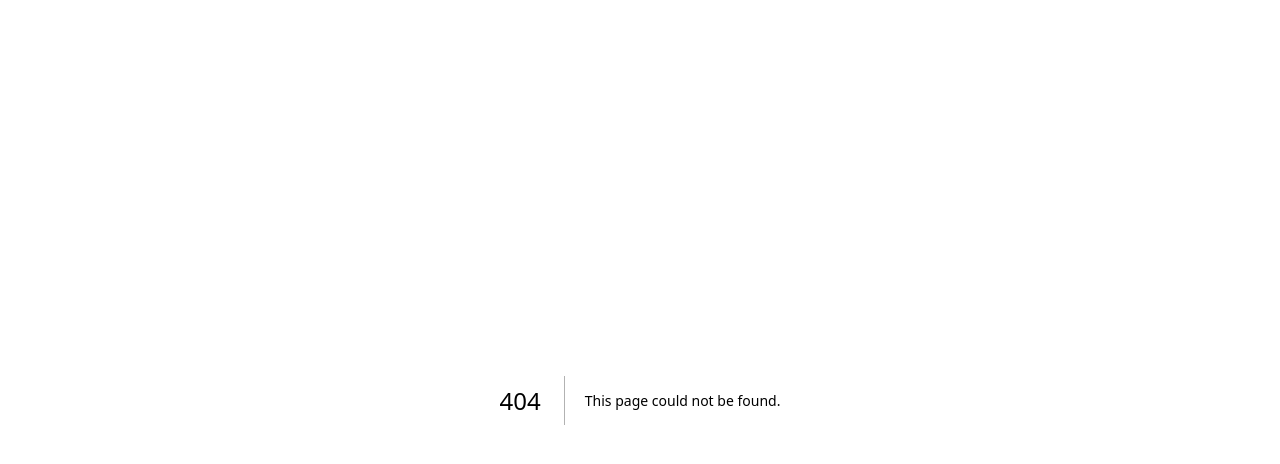
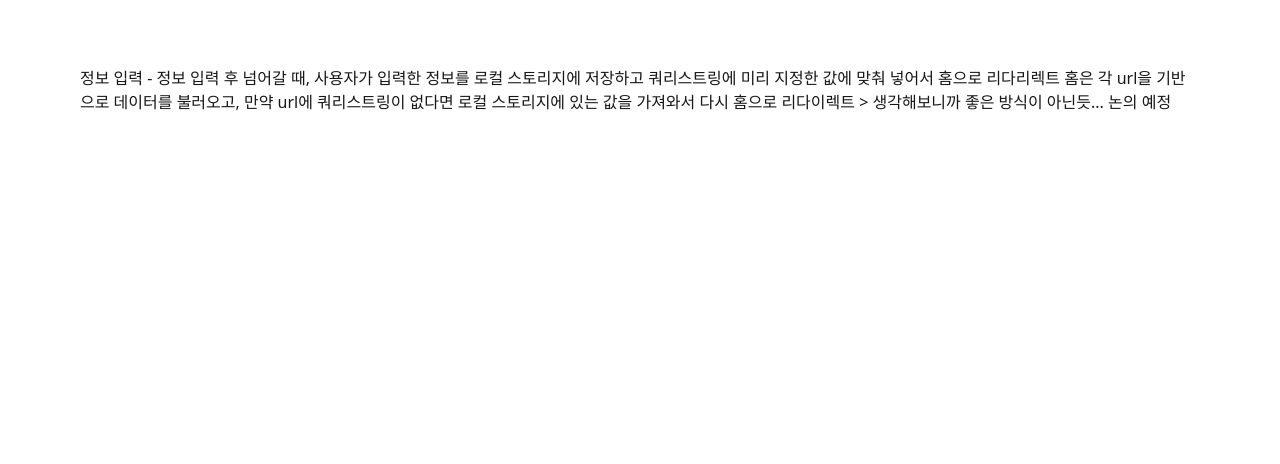
Before and after one commit to Kangnets/to_college_frontend, a Next.js app: page /list in a window 1280 px wide. Before the commit this address had no page. Shown: the top 464 px of the page. Built offline with nearby package versions, Linux system fonts and the light colour scheme.

Commit message:
init: 리스트 페이지 생성 (라우팅)

```diff
--- /dev/null
+++ b/src/app/list/page.tsx
@@ -0,0 +1,11 @@
+export default function WriteInfoPage() {
+  return (
+    <div className="grid min-h-screen grid-rows-[20px_1fr_20px] items-center justify-items-center gap-16 p-8 pb-20 font-sans sm:p-20">
+      정보 입력 - 정보 입력 후 넘어갈 때, 사용자가 입력한 정보를 로컬 스토리지에
+      저장하고 쿼리스트링에 미리 지정한 값에 맞춰 넣어서 홈으로 리다리렉트 홈은
+      각 url을 기반으로 데이터를 불러오고, 만약 url에 쿼리스트링이 없다면 로컬
+      스토리지에 있는 값을 가져와서 다시 홈으로 리다이렉트 {`>`} 생각해보니까
+      좋은 방식이 아닌듯... 논의 예정
+    </div>
+  );
+}
```
